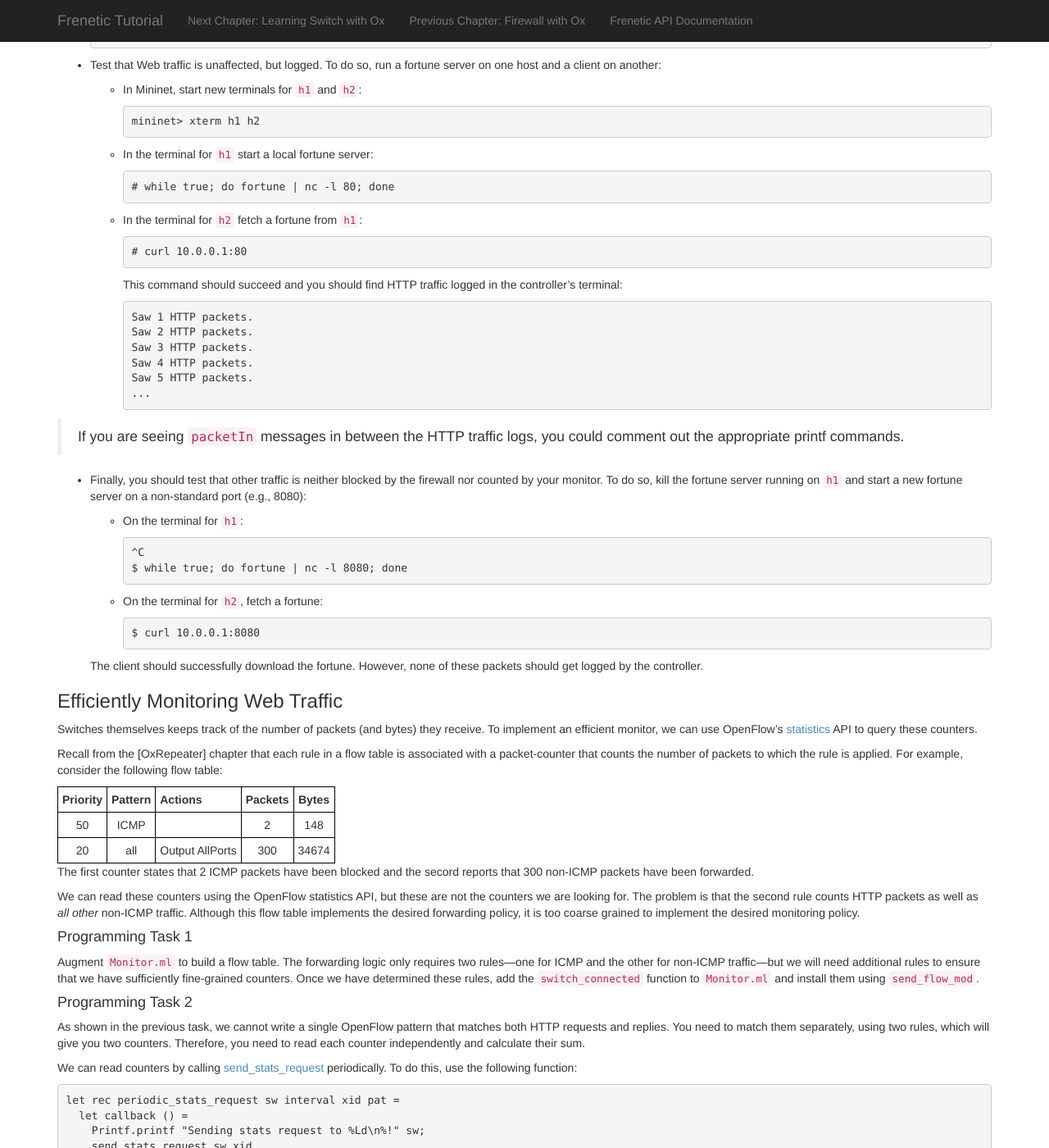
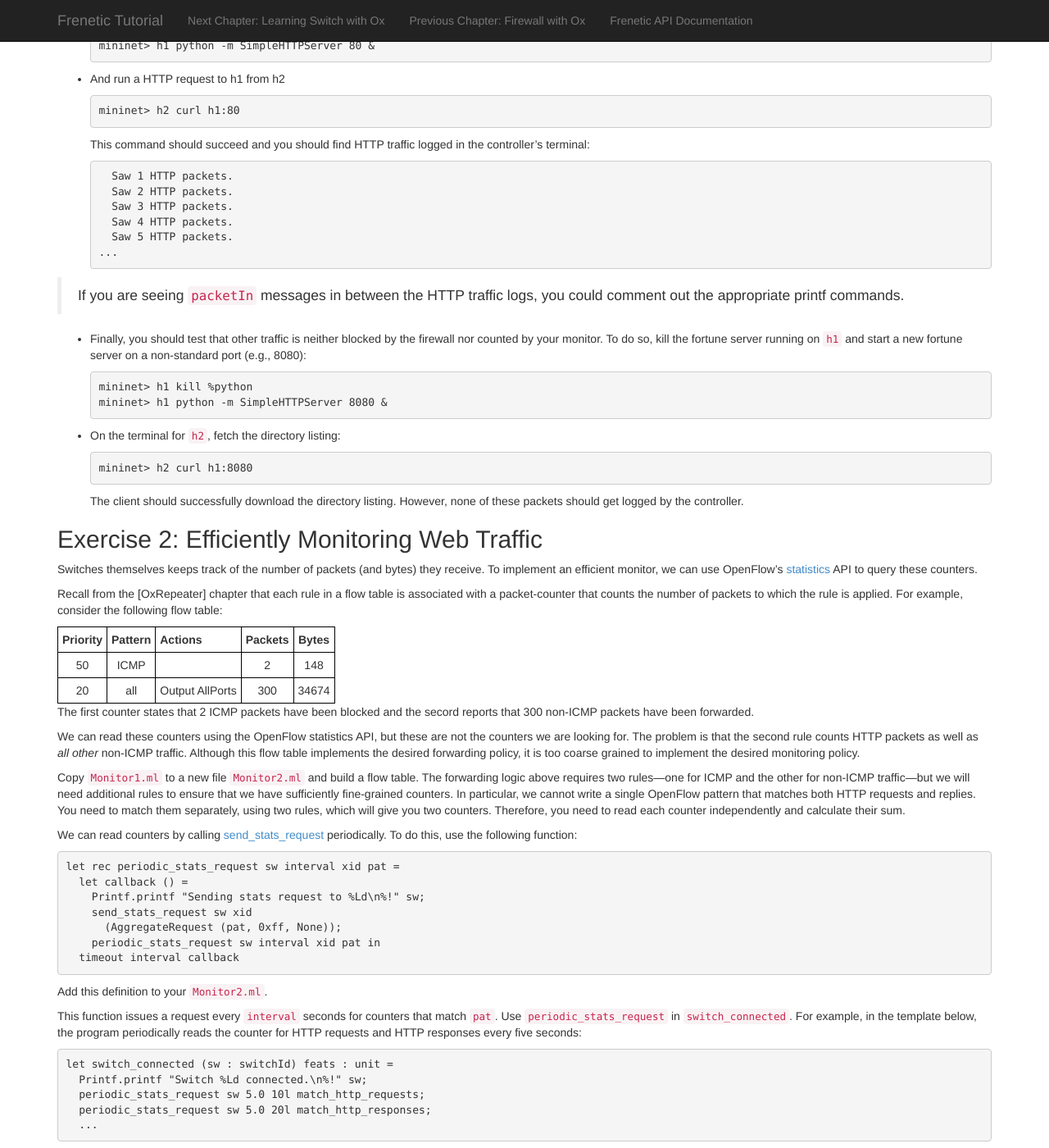
Before and after one commit to frenetic-lang/tutorials, a Jekyll site: the page built from OxMonitor/index.md, in a window 1280 px wide and 1400 px high, scrolled down 1640 px. Shown: the whole window at 82% size. Built offline with Jekyll 4.4.1, drawn with Linux system fonts in a browser that asks for light colours; nearby versions of some CDN libraries; some of the changed text lies outside the part shown.

Commit message:
Complete comb-through of OxRepeater, Firewall and Monitor.  Some bugfixes.

```diff
--- a/OxMonitor/index.md
+++ b/OxMonitor/index.md
@@ -7,14 +7,14 @@
 of Web traffic on a network. To implement monitoring efficiently, we
 will need to read the traffic [statistics] counters that OpenFlow
 switches maintain. You will compose your new traffic monitor with the
-[repeater][OxRepeater] and [firewall][OxFirewall] you wrote in earlier
+[Repeater with Ox](../OxRepeater) and [Firewall with Ox](../OxFirewall) you wrote in earlier
 exercises.
 
 As usual, we will proceed in two steps: first writing and tesing a
 traffic monitoring function and then implementing it efficiently using
 flow tables.
 
-### The Monitoring Function
+## Exercise 1: The Monitoring Function
 
 The monitor should count the total number of packets sent to *and*
 received from port 80. Since the `packet_in` function receives all
@@ -32,26 +32,20 @@
     end
 ~~~
 
-#### Programming Task
-
 Use the following code as a template for this exercise.  Save it in a file
-called `Monitor.ml` and place it in the directory
-`~/src/ox-tutorial-solutions/Monitor.ml`.
+called `Monitor1.ml`.
 
 ~~~ ocaml
-(* ~/src/ox-tutorial-solutions/Monitor.ml *)
+(* ~/ox-tutorial-solutions/Monitor1.ml *)
 
 open Frenetic_Ox
 open Frenetic_OpenFlow0x01
-open Core.Std
-open Async.Std
 
 module MyApplication = struct
-
   include DefaultHandlers
   open Platform
 
-  (* [FILL] copy over the packet_in function from Firewall.ml
+  (* [FILL] copy over the packet_in function from Firewall2.ml
      verbatim, including any helper functions. *)
   let firewall_packet_in (sw : switchId) (xid : xid) (pktIn : packetIn) : unit =
     ()
@@ -100,8 +94,8 @@
 - Build and launch the controller:
 
   ~~~ shell
-  $ oxbuild Monitor.native
-  $ ./Monitor.native
+  $ ./ox-build Monitor1.d.byte
+  $ ./Monitor1.d.byte
   ~~~
 
 - In a separate terminal window, start Mininet:
@@ -121,35 +115,27 @@
 - Test that Web traffic is unaffected, but logged. To do so, run a
    fortune server on one host and a client on another:
 
-  * In Mininet, start new terminals for `h1` and `h2`:
+  ~~~
+  mininet> h1 python -m SimpleHTTPServer 80 &
+  ~~~
 
-    ~~~
-    mininet> xterm h1 h2
-    ~~~
+- And run a HTTP request to h1 from h2
 
-  * In the terminal for `h1` start a local fortune server:
+  ~~~
+  mininet> h2 curl h1:80
+  ~~~
 
-    ~~~
-    # while true; do fortune | nc -l 80; done
-    ~~~
+  This command should succeed and you should find HTTP traffic
+  logged in the controller's terminal:
 
-  * In the terminal for `h2` fetch a fortune from `h1`:
-
-    ~~~
-    # curl 10.0.0.1:80
-    ~~~
-
-    This command should succeed and you should find HTTP traffic
-    logged in the controller's terminal:
-
-    ~~~
+  ~~~
     Saw 1 HTTP packets.
     Saw 2 HTTP packets.
     Saw 3 HTTP packets.
     Saw 4 HTTP packets.
     Saw 5 HTTP packets.
-    ...
-    ~~~
+  ...
+  ~~~
 
 > If you are seeing <code>packetIn</code> messages in between the HTTP
 > traffic logs, you could comment out the appropriate printf commands.
@@ -160,23 +146,21 @@
   server running on `h1` and start a new fortune server on a
   non-standard port (e.g., 8080):
 
-  * On the terminal for `h1`:
+  ~~~
+  mininet> h1 kill %python
+  mininet> h1 python -m SimpleHTTPServer 8080 &
+  ~~~
 
-    ~~~
-    ^C
-    $ while true; do fortune | nc -l 8080; done
-    ~~~
+- On the terminal for `h2`, fetch the directory listing:
 
-  * On the terminal for `h2`, fetch a fortune:
+  ~~~
+  mininet> h2 curl h1:8080
+  ~~~
 
-    ~~~
-    $ curl 10.0.0.1:8080
-    ~~~
-
-  The client should successfully download the fortune. However, none of
+  The client should successfully download the directory listing. However, none of
   these packets should get logged by the controller.
 
-### Efficiently Monitoring Web Traffic
+## Exercise 2: Efficiently Monitoring Web Traffic
 
 Switches themselves keeps track of the number of packets (and bytes)
 they receive. To implement an efficient monitor, we can use OpenFlow's
@@ -204,18 +188,12 @@
 policy, it is too coarse grained to implement the desired monitoring
 policy.
 
-#### Programming Task 1
-
-Augment `Monitor.ml` to build a flow table. The forwarding logic only
+Copy `Monitor1.ml` to a new file `Monitor2.ml` and
+build a flow table. The forwarding logic above
 requires two rules&mdash;one for ICMP and the other for non-ICMP
 traffic&mdash;but we will need additional rules to ensure that we have
-sufficiently fine-grained counters. Once we have determined these
-rules, add the `switch_connected` function to `Monitor.ml` and install
-them using `send_flow_mod`.
-
-#### Programming Task 2
-
-As shown in the previous task, we cannot write a single OpenFlow
+sufficiently fine-grained counters.
+In particular, we cannot write a single OpenFlow
 pattern that matches both HTTP requests and replies. You need to match
 them separately, using two rules, which will give you two
 counters. Therefore, you need to read each counter independently and
@@ -234,7 +212,7 @@
   timeout interval callback
 ~~~
 
-> Add this definition to your `Monitor.ml`.
+Add this definition to your `Monitor2.ml`.
 
 This function issues a request every `interval` seconds for counters
 that match `pat`. Use `periodic_stats_request` in `switch_connected`.
```
Also changed, not shown: other parts of OxMonitor/index.md (+3 -3 lines), NetKATRepeater/index.md (+3 -3 lines), OxFirewall/index.md (+13 -29 lines), OxRepeater/index.md (+16 -13 lines).
